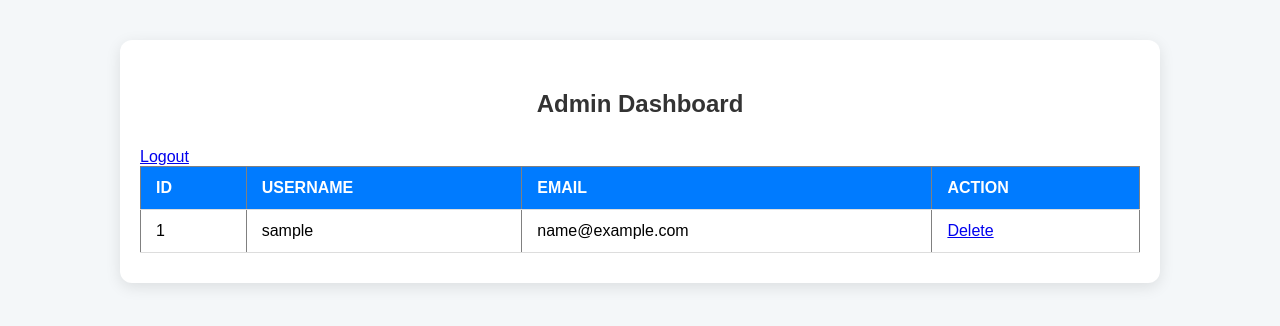
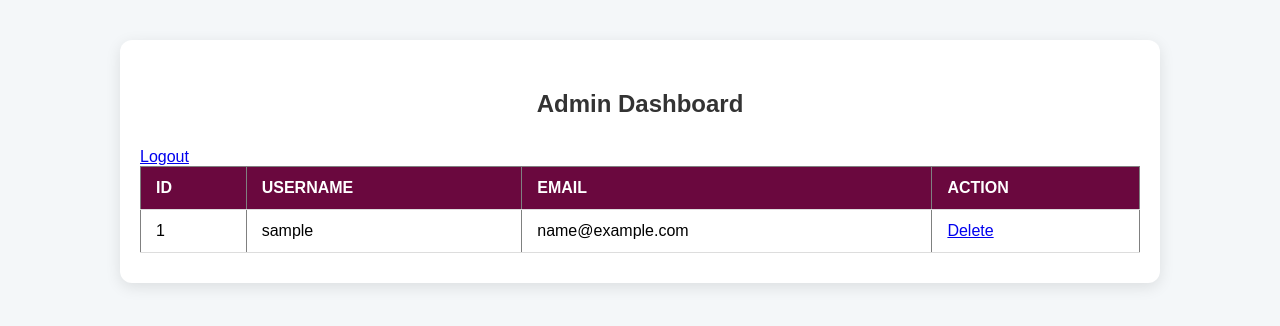
Before and after one commit to Khushbumandal2060/TumorDetect, a Flask app: page /admin/dashboard in a window 1280 px wide. Shown: the top 326 px of the page. Run offline with Flask 3, Linux system fonts and the light colour scheme; the visitor is signed in with stand-in values (Sample User, id 1); data comes from the database, SQL or seed files in the repository.

Commit message:
Admin Dashboard

```diff
--- a/backend/templates/admin_dashboard.html
+++ b/backend/templates/admin_dashboard.html
@@ -54,7 +54,7 @@
         }
 
         th {
-            background-color: #007bff;
+            background-color: #6a083e;
             color: #fff;
             text-transform: uppercase;
         }
```
